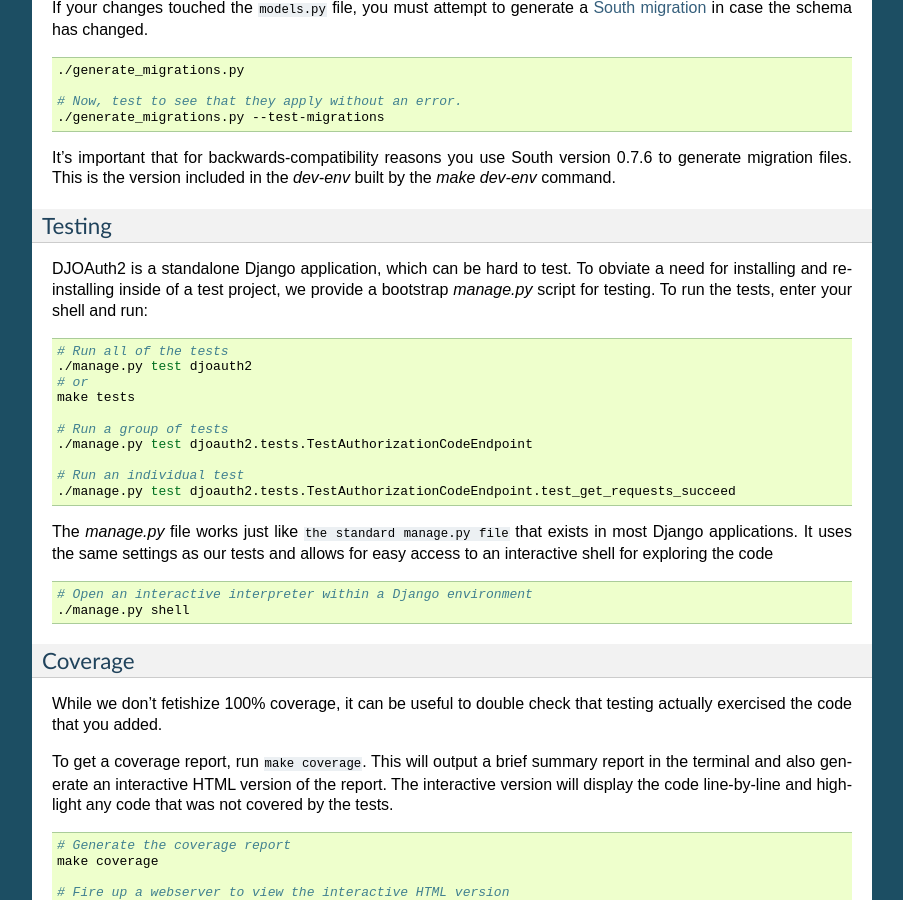
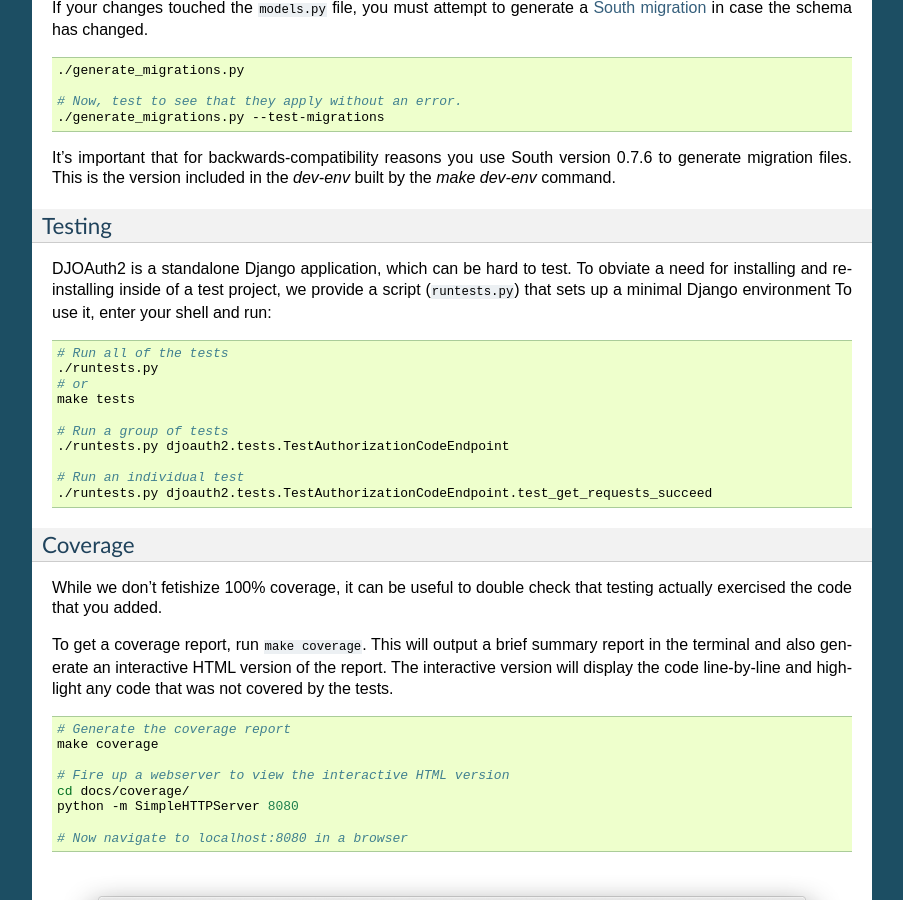
Before and after one commit to peterldowns/djoauth2, a Sphinx documentation site: the page built from docs/contributing.rst, in a window 1280 px wide and 900 px high, scrolled down 2173 px. Shown: the whole window, without its empty margins (198-1101 px from the left). Built offline with Sphinx 7.4.7, drawn with Linux system fonts in a browser that asks for light colours.

Commit message:
Revert "Replace old runtests.py script with new manage.py interface."
This reverts commit e7317636f1c171727e63dd7d8c829e888c3e61e3.

```diff
--- a/docs/contributing.rst
+++ b/docs/contributing.rst
@@ -78,30 +78,21 @@
 ~~~~~~~
 DJOAuth2 is a standalone Django application, which can be hard to test. To
 obviate a need for installing and re-installing inside of a test project, we
-provide a bootstrap `manage.py` script for testing.
-To run the tests, enter your shell and run:
+provide a script (``runtests.py``) that sets up a minimal Django environment
+To use it, enter your shell and run:
 
 .. code-block:: bash
 
   # Run all of the tests
-  ./manage.py test djoauth2
+  ./runtests.py
   # or
   make tests
 
   # Run a group of tests
-  ./manage.py test djoauth2.tests.TestAuthorizationCodeEndpoint
+  ./runtests.py djoauth2.tests.TestAuthorizationCodeEndpoint
 
   # Run an individual test
-  ./manage.py test djoauth2.tests.TestAuthorizationCodeEndpoint.test_get_requests_succeed
-
-The `manage.py` file works just like ``the standard manage.py file`` that exists in most
-Django applications. It uses the same settings as our tests and allows for easy access
-to an interactive shell for exploring the code
-
-.. code-block:: bash
-
-  # Open an interactive interpreter within a Django environment
-  ./manage.py shell
+  ./runtests.py djoauth2.tests.TestAuthorizationCodeEndpoint.test_get_requests_succeed
 
 Coverage
 ~~~~~~~~
```
Also changed, not shown: runtests.py (added, +51 -0 lines), 1 other file.
